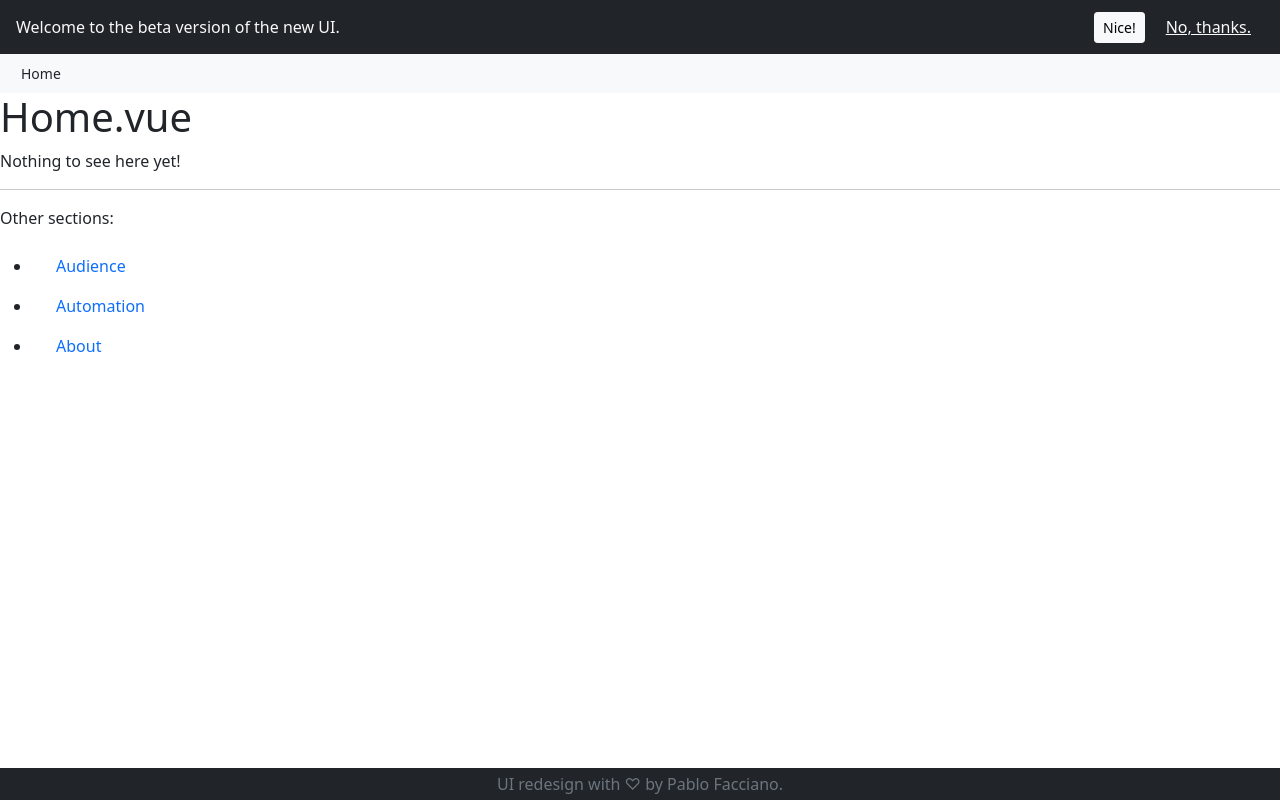
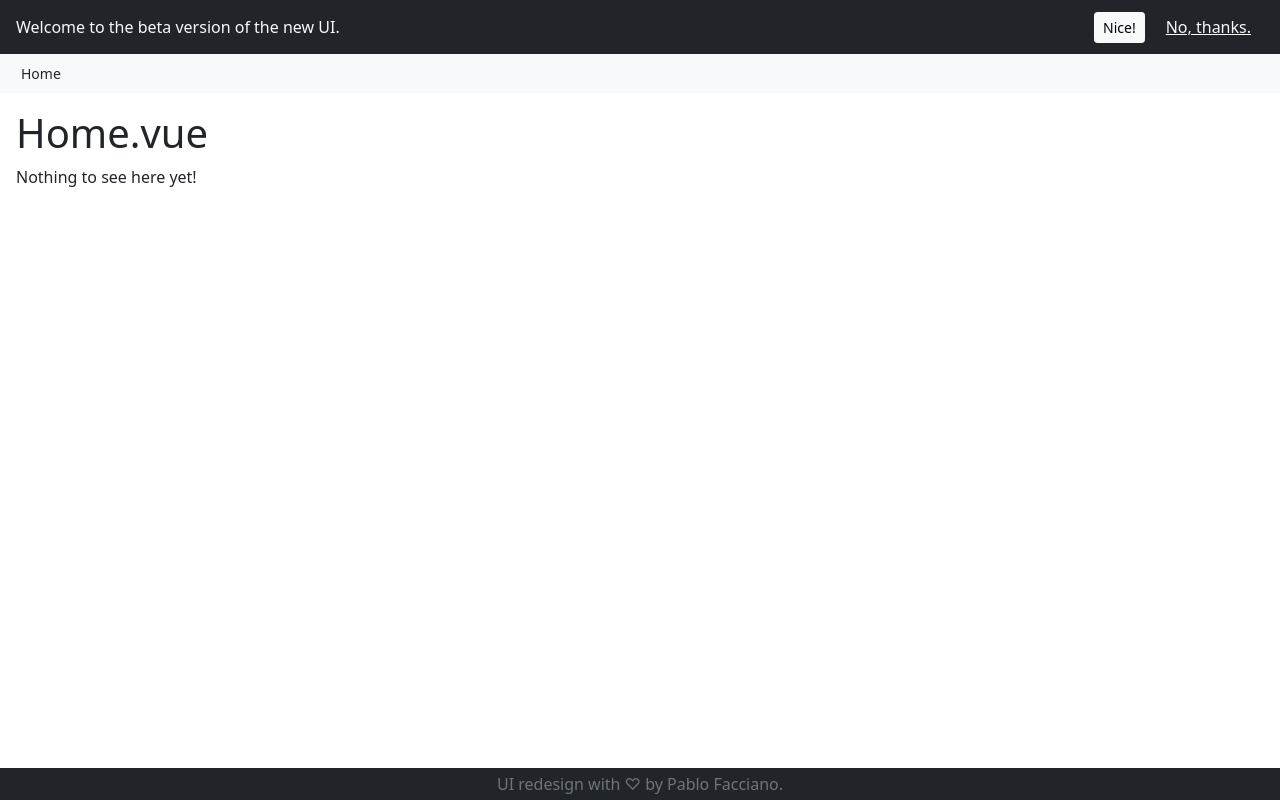
Before and after one commit to PabloFacciano/sfmc-new-ui, a Vue app in the folder app/: page /#/ in a window 1280 px wide. Built offline with nearby package versions, Linux system fonts and the light colour scheme; what @meforma/vue-toaster would draw is missing.

Commit message:
new view: Audience

```diff
--- a/app/src/views/Audience.vue
+++ b/app/src/views/Audience.vue
@@ -1,16 +1,8 @@
 <template>
-  <div>
+  <div class="p-3">
     Audience.vue
-    <ul>
-      <li><router-link class="nav-link rounded ms-2" to="./contacts">Contacts</router-link></li>
-      <li><router-link class="nav-link rounded ms-2" to="./dataextensions">Data Extensions</router-link></li>
-      <li><router-link class="nav-link rounded ms-2" to="./dataviews">Data Views</router-link></li>
-      <li><router-link class="nav-link rounded ms-2" to="./subscription">Subscription</router-link></li>
-      <li><router-link class="nav-link rounded ms-2" to="./classic">Classic</router-link></li>
-      <li>----</li>
-      <li><router-link class="nav-link rounded ms-2" to="../">Go back</router-link></li>
-    </ul>
     <hr>
+    <router-view></router-view>
   </div>
 </template>
 
--- a/app/src/views/AudienceContacts.vue
+++ b/app/src/views/AudienceContacts.vue
@@ -1,14 +1,6 @@
 <template>
   <div>
     AudienceContacts.vue
-    <ul>
-      <li><router-link class="nav-link rounded ms-2" to="./list">List</router-link></li>
-      <li>-- Classic---</li>
-      <li><router-link class="nav-link rounded ms-2" to="./allcontacts">All Contacts</router-link></li>
-      <li><router-link class="nav-link rounded ms-2" to="./mobilelists">Mobile Lists</router-link></li>
-      <li>----</li>
-      <li><router-link class="nav-link rounded ms-2" to="../">Go back</router-link></li>
-    </ul>
     <hr>
   </div>
 </template>
--- a/app/src/views/Home.vue
+++ b/app/src/views/Home.vue
@@ -1,14 +1,7 @@
 <template>
-  <div>
+  <div class="p-3">
     <h1>Home.vue</h1>
     <p>Nothing to see here yet!</p>
-    <hr>
-    <p>Other sections:</p>
-    <ul>
-      <li><router-link class="nav-link rounded ms-2" to="/audience">Audience</router-link></li>
-      <li><router-link class="nav-link rounded ms-2" to="/automation">Automation</router-link></li>
-      <li><router-link class="nav-link rounded ms-2" to="/about">About</router-link></li>
-    </ul>
     <!-- iframe src="" class="w-100 h-100" /-->
   </div>
 </template>
```
